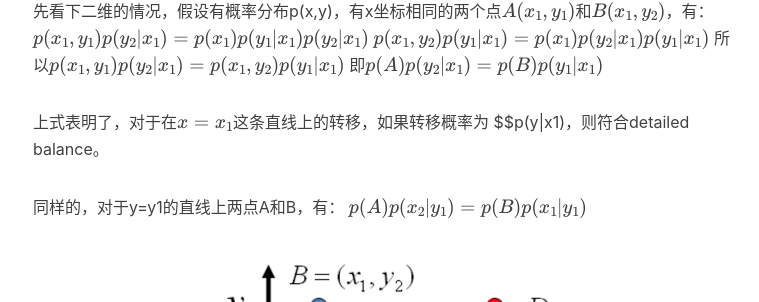
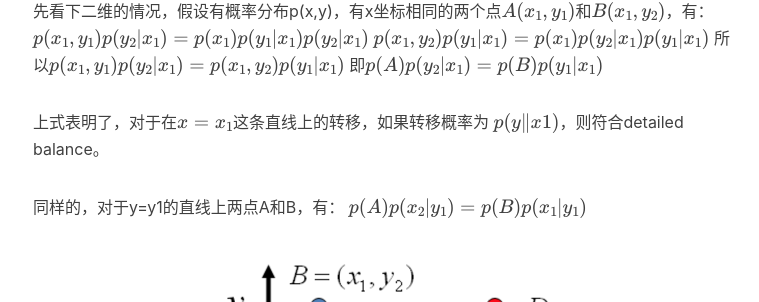
Before and after one commit to Troy-Wang/troy-wang.github.io, a Jekyll site: the page built from _posts/2017-08-07-monte-carlo-markov-chain.md, in a window 1280 px wide and 900 px high, scrolled down 4406 px. Shown: the part 151-453 px from the top of the window, without its empty margins (232-991 px from the left). Built offline with Jekyll 4.4.1, drawn with Linux system fonts in a browser that asks for light colours; nearby versions of some CDN libraries; formulas are drawn with MathJax 3; comment, search, counter and statistics services are not loaded.

Commit message:
sampling methods

```diff
--- a/_posts/2017-08-07-monte-carlo-markov-chain.md
+++ b/_posts/2017-08-07-monte-carlo-markov-chain.md
@@ -100,7 +100,7 @@ $$p(x_1,y_2)p(y_1|x_1)=p(x_1)p(y_2|x_1)p(y_1|x_1)$$
 即$$p(A)p(y_2|x_1)=p(B)p(y_1|x_1)$$
 
 上式表明了，对于在$$x=x_1$$这条直线上的转移，如果转移概率为
-$$p(y\|x1)，则符合detailed balance。
+$$p(y\|x1)$$，则符合detailed balance。
 
 同样的，对于y=y1的直线上两点A和B，有：
 $$p(A)p(x_2|y_1)=p(B)p(x_1|y_1)$$
```
